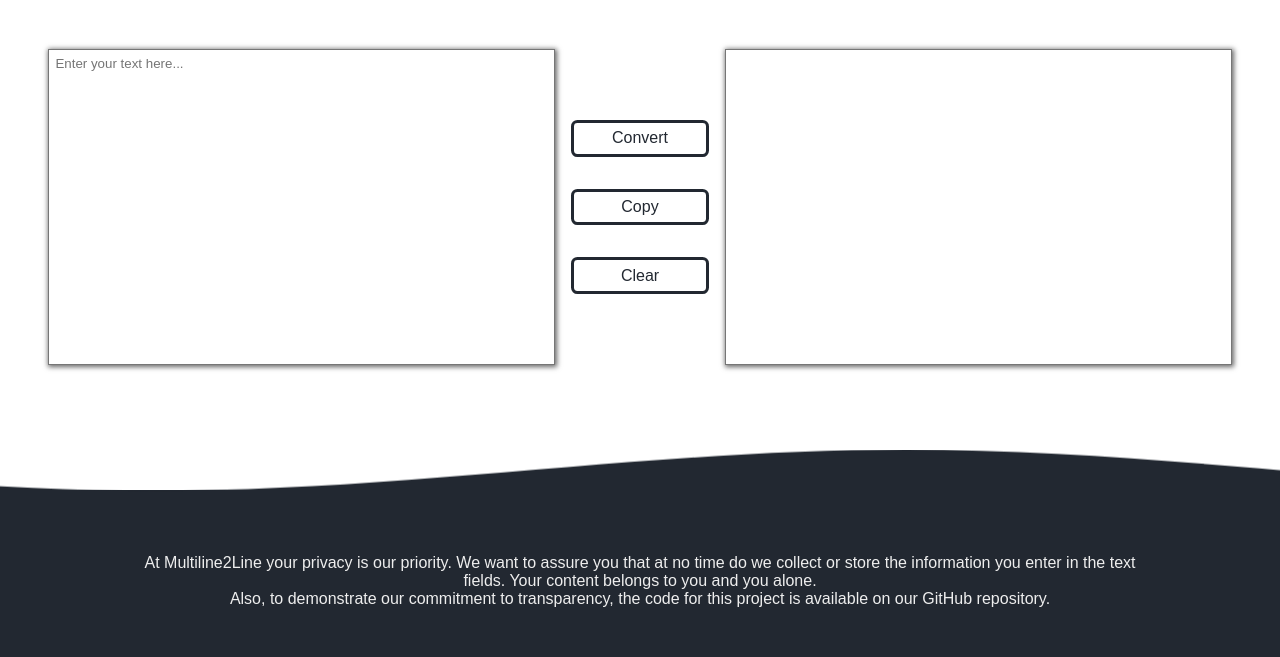
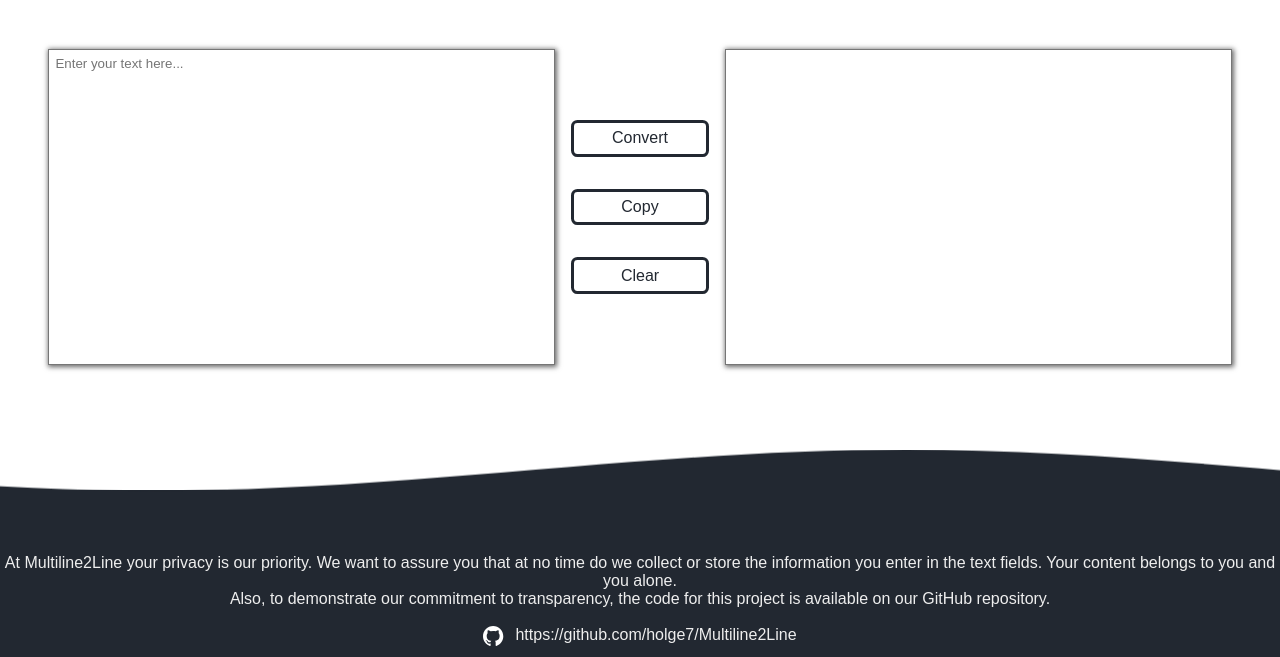
Before and after one commit to holge7/Multiline2Line, a plain HTML site: page index.html in a window 1280 px wide. Shown: the part 175-832 px from the top of the page. Drawn offline with Linux system fonts and the light colour scheme.

Commit message:
Add github

```diff
--- a/index.html
+++ b/index.html
@@ -56,7 +56,12 @@
       </svg>
     </div>
     <div id="footer-text-wrapper">
-        <p id="footer-text">At Multiline2Line your privacy is our priority. We want to assure you that at no time do we collect or store the information you enter in the text fields. Your content belongs to you and you alone. <br> Also, to demonstrate our commitment to transparency, the code for this project is available on our GitHub repository.</p>
+      <p id="footer-text">At Multiline2Line your privacy is our priority. We want to assure you that at no time do we collect or store the information you enter in the text fields. Your content belongs to you and you alone. <br> Also, to demonstrate our commitment to transparency, the code for this project is available on our GitHub repository.</p>
+      <br>
+      <div id="github-section">
+        <svg viewBox="0 0 154 154" xmlns="http://www.w3.org/2000/svg"><path fill-rule="evenodd" clip-rule="evenodd" d="M48.854 0C21.839 0 0 22 0 49.217c0 21.756 13.993 40.172 33.405 46.69 2.427.49 3.316-1.059 3.316-2.362 0-1.141-.08-5.052-.08-9.127-13.59 2.934-16.42-5.867-16.42-5.867-2.184-5.704-5.42-7.17-5.42-7.17-4.448-3.015.324-3.015.324-3.015 4.934.326 7.523 5.052 7.523 5.052 4.367 7.496 11.404 5.378 14.235 4.074.404-3.178 1.699-5.378 3.074-6.6-10.839-1.141-22.243-5.378-22.243-24.283 0-5.378 1.94-9.778 5.014-13.2-.485-1.222-2.184-6.275.486-13.038 0 0 4.125-1.304 13.426 5.052a46.97 46.97 0 0 1 12.214-1.63c4.125 0 8.33.571 12.213 1.63 9.302-6.356 13.427-5.052 13.427-5.052 2.67 6.763.97 11.816.485 13.038 3.155 3.422 5.015 7.822 5.015 13.2 0 18.905-11.404 23.06-22.324 24.283 1.78 1.548 3.316 4.481 3.316 9.126 0 6.6-.08 11.897-.08 13.526 0 1.304.89 2.853 3.316 2.364 19.412-6.52 33.405-24.935 33.405-46.691C97.707 22 75.788 0 48.854 0z" fill="#fff"/></svg>
+        <p><a target="_blank" href="https://github.com/holge7/Multiline2Line">https://github.com/holge7/Multiline2Line</a></p>
+      </div>
     </div>
   </footer>
 </body>
--- a/style.css
+++ b/style.css
@@ -3,6 +3,23 @@
     --color-dark-2: #2c323a;
     --color-white: #EEEEEE;
     --color-green: #198754;
+}
+
+a {
+    color: var(--color-white);
+    text-decoration: none;
+}
+
+a:active {
+    color: var(--color-white);
+}
+
+a:visited {
+    color: var(--color-white);
+}
+
+a:hover {
+    color: var(--color-white);
 }
 
 *{
@@ -231,12 +248,12 @@ footer {
     background-color: var(--color-dark-1);
     padding: 4rem 0;
     text-align: center;
-    justify-content: center;
-    display: flex;
+    /* display: flex; */
+    /* flex-direction: column; */
 }
 
 #footer-text{
-    width: 80%;
+    /* width: 80%; */
     color: var(--color-white);
 }
 
@@ -259,6 +276,16 @@ footer {
 }
 .message {
     flex-grow: 1;
+}
+
+#github-section{
+    display: flex;
+    justify-content: center;
+}
+
+#github-section svg {
+    width: 2rem;
+    height: 2rem;
 }
 
 @media screen and (max-width: 700px) {
@@ -289,10 +316,10 @@ footer {
     }
 
     #footer-text-wrapper{
-        padding: 1rem 0;
+        padding: 1rem;
+        font-size: .7rem !important;
     }
 }
-
 
 @media screen and (max-width: 500px) {
     #title {
@@ -317,11 +344,5 @@ footer {
         font-size: .8rem !important;
     }
 
-    #footer-text-wrapper{
-        padding: 1rem 0;
-    }
 
-    #footer-text{
-        font-size: .7rem !important;
-    }
 }
```
